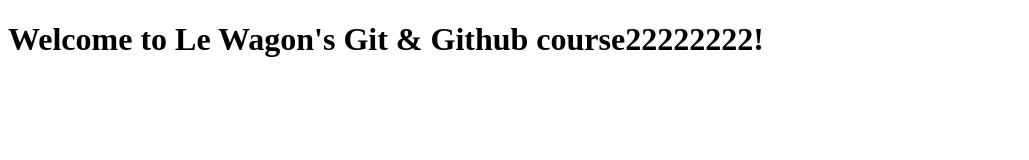
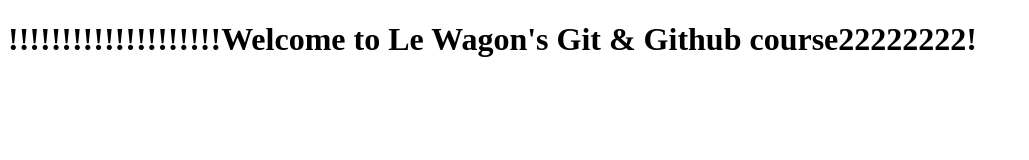
Before and after one commit to zscripit/git-learning, a plain HTML site: page index.html in a window 1280 px wide. Shown: the whole page, without its empty margins (0-1029 px from the left). Drawn offline with Linux system fonts and the light colour scheme.

```diff
--- a/index.html
+++ b/index.html
@@ -4,6 +4,6 @@
 <head>
 </head>
 <body>
-<h1>Welcome to Le Wagon's Git & Github course22222222!</h1>
+<h1>!!!!!!!!!!!!!!!!!!!!Welcome to Le Wagon's Git & Github course22222222!</h1>
 </body>
 </html>
```
